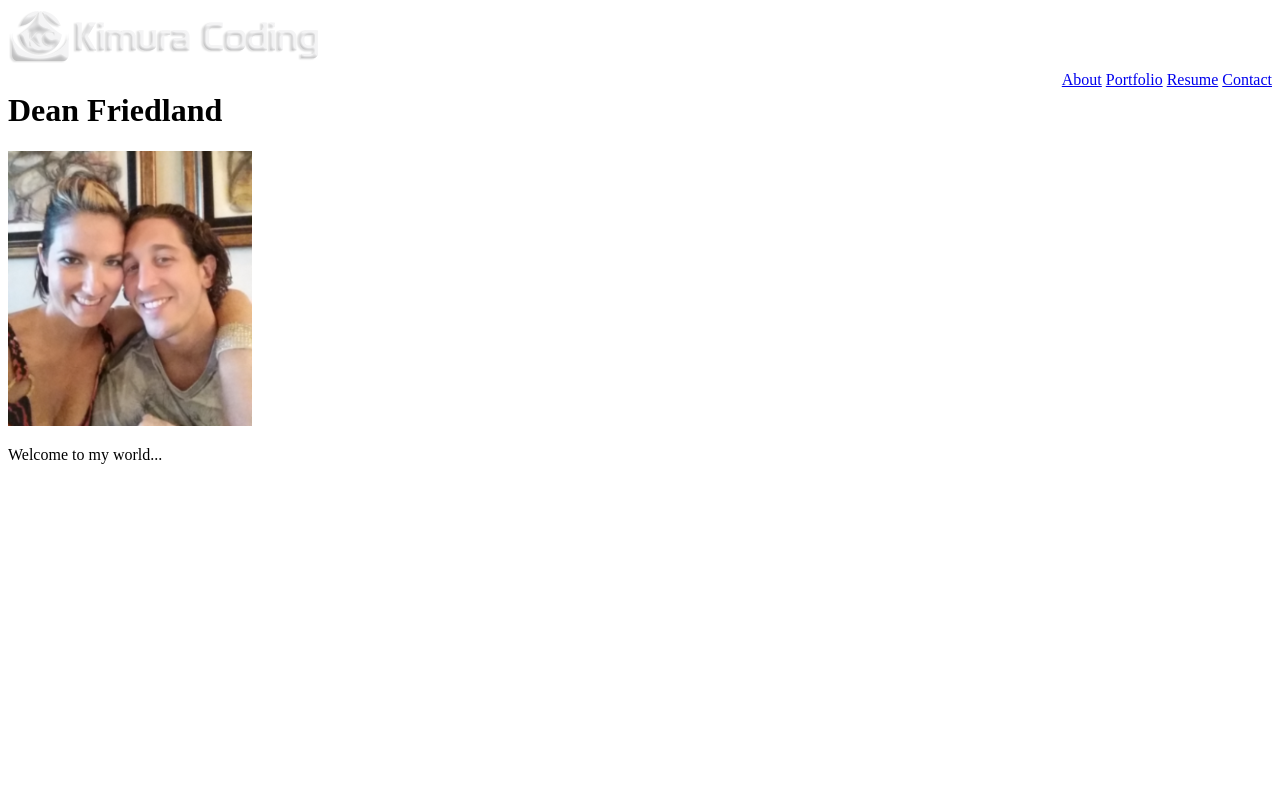
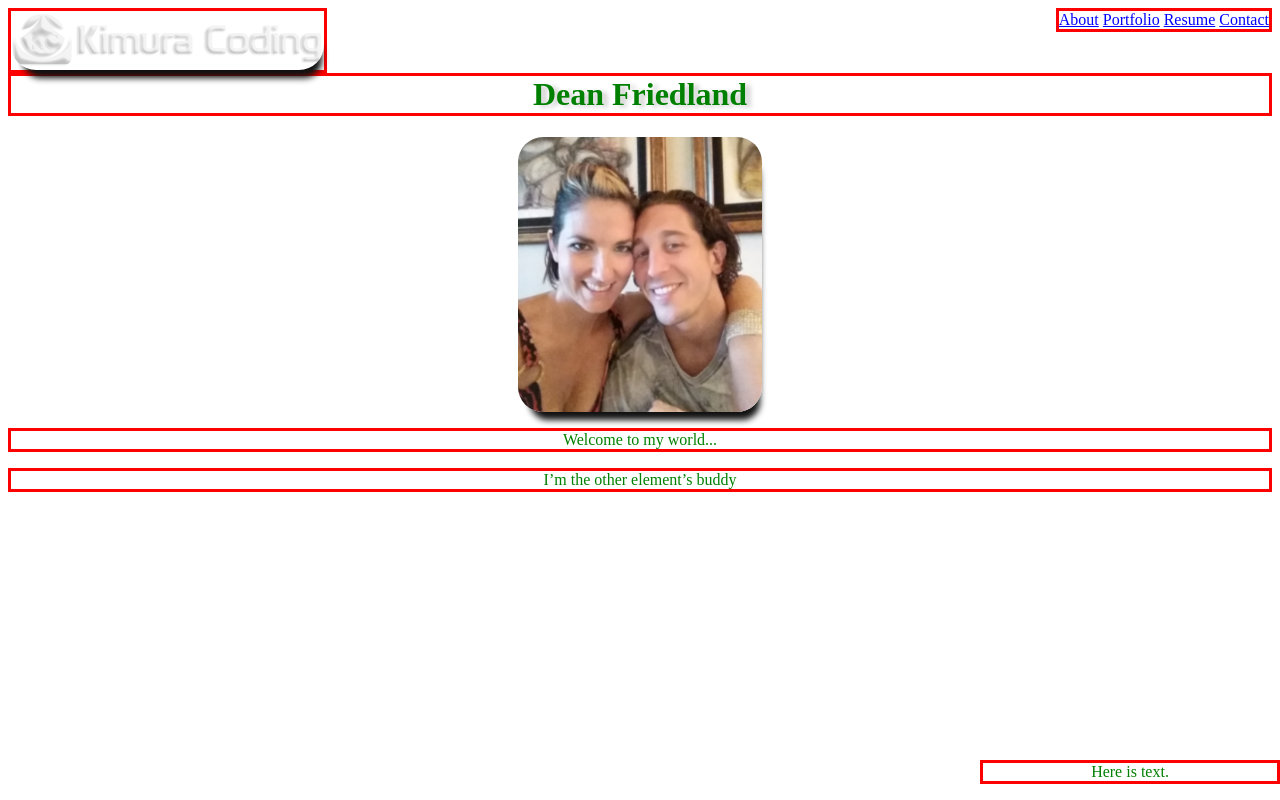
Before and after one commit to dfmmalaw/portfolio-bootstrap-jquery, a PHP site: page / in a window 1280 px wide. Run offline with PHP 8.4, Linux system fonts and the light colour scheme.

Commit message:
Added a bunch of CSS styling

```diff
--- a/home.html
+++ b/home.html
@@ -6,7 +6,7 @@
         <meta name=“description” content=”Ada Lovelace, web developer in 19th
         century England. Specialist in CSS, HTML, and romantic poetry.”>
         <meta name="author" content="Dean Friedland">
-        <link rel="stylesheet" href="style.css">
+        <link href="style.css" rel="stylesheet">
     </head>
     <body>
         <nav>
@@ -26,5 +26,13 @@
             <img src="img/deanash.jpg"></img>
             <p>Welcome to my world...</p>
         </div>
+
+        <div class="position-test">
+            <p>Here is text.</p>
+        </div>
+
+        <div class="position-buddy">
+           <p>I’m the other element’s buddy</p>
+        </div>
     </body>
 </html>
--- a/style.css
+++ b/style.css
@@ -1,8 +1,61 @@
+#logo {
+    float: left;
+    border: 3px solid red;
+}
+
+
 #headings {
     text-decoration: none;
     float: right;
+    border: 3px solid red;
 }
 
-/*#logo {*/
-/*    float: left;*/
-/*}*/
+
+p {
+    color:green;
+    text-align:center;
+    border: 3px solid red;
+}
+
+h1 {
+     color: green;
+     text-align: center;
+     /*this clears the the heading element from the floated elements above*/
+     clear: both;
+     border: 3px solid red;
+     text-shadow: 5px 2px 5px #cccccc;
+}
+
+img {
+    display: block;
+    margin: 0 auto;
+    /*this add rounded corners to the image*/
+    border-radius: 25px;
+    /*Box-shadow: offset-x | offset-y | blur-radius | spread-radius (0 if not specified) | color*/
+    box-shadow: 5px 15px 6px -7px #121212;
+}
+
+.position-test {
+   position: fixed;
+   bottom: 0;
+   right: 0;
+   width: 300px;
+}
+
+a {
+    color: #0000FF;
+  }
+
+a:hover,
+a:focus {
+    color: #FF0000;
+  }
+
+a:visited {
+    color: #00FF00;
+  }
+
+a:visited:hover,
+a:visited:focus {
+    color: #0088FF;
+  }
```
